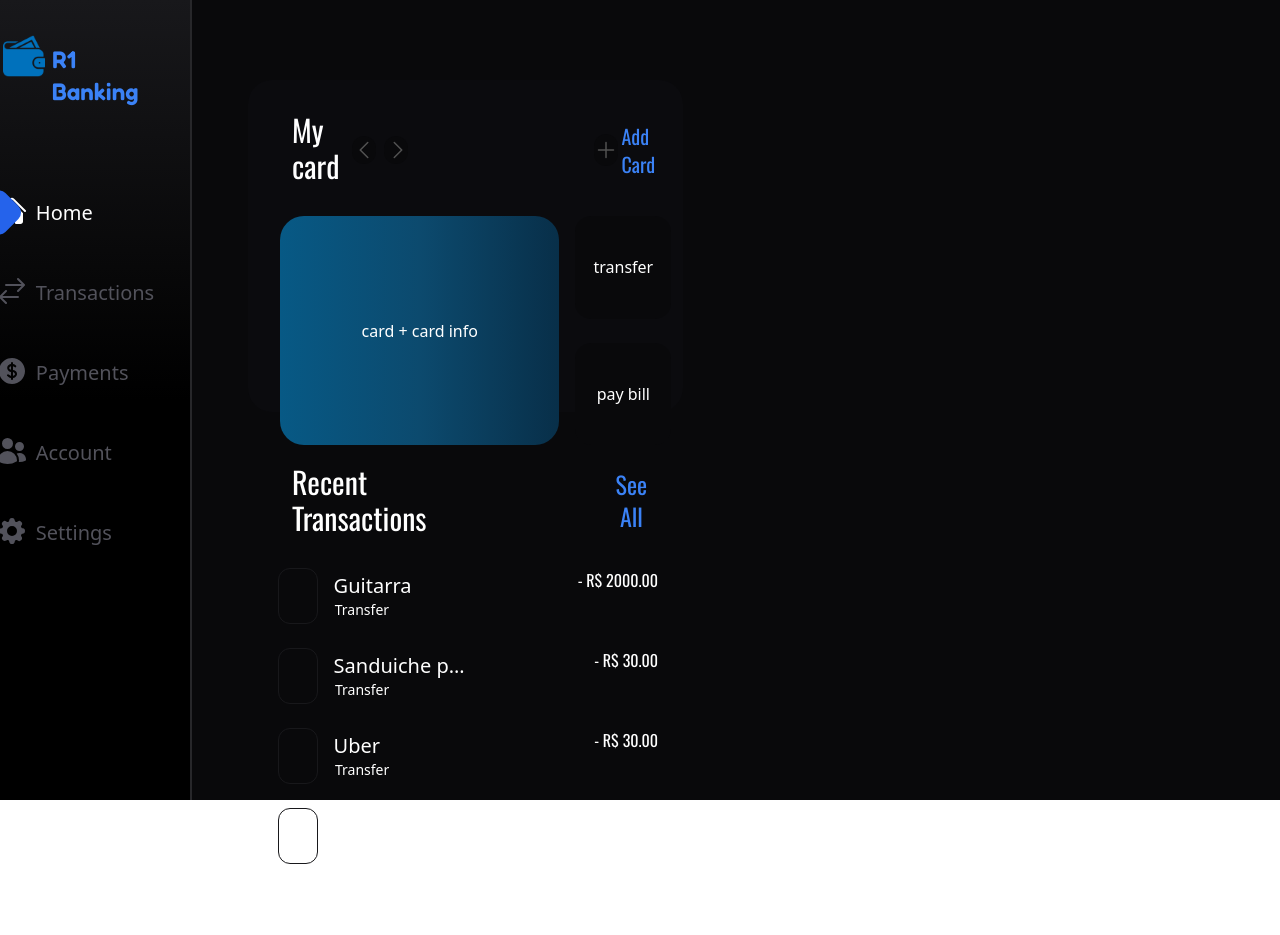
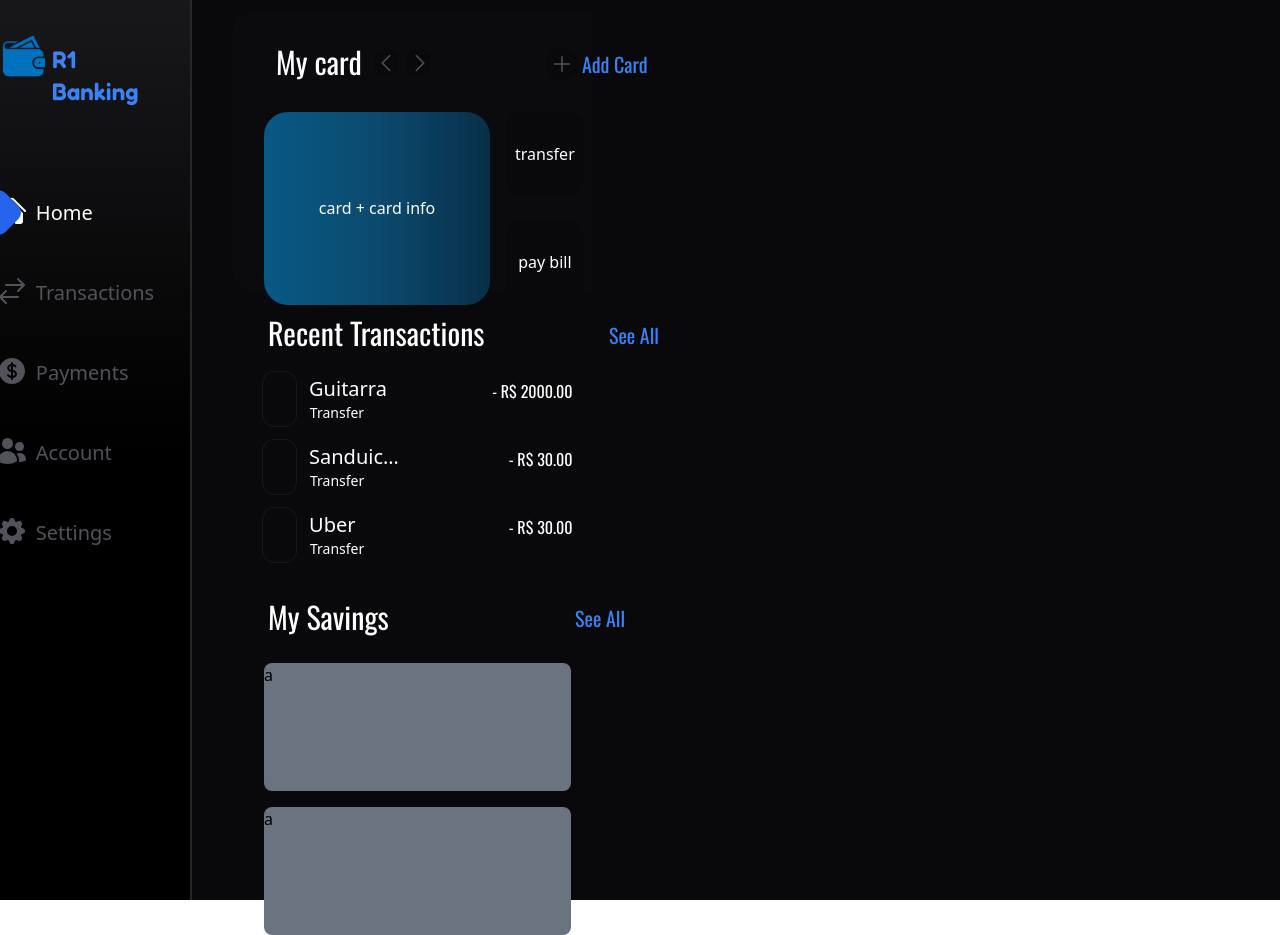
Before and after one commit to Ricardo354/banking_app, a React (Vite) app in the folder frontend/: page / in a window 1280 px wide. Before the commit the page ends 864 px from the top, so only its background shows below. Built offline with nearby package versions, Linux system fonts and the light colour scheme.

Commit message:
Começando layout do My Savings

```diff
--- a/frontend/src/components/Navbar.jsx
+++ b/frontend/src/components/Navbar.jsx
@@ -18,7 +18,7 @@ const Navbar = () => {
 
     return (
         <>
-            <div className="flex flex-col items-center bg-gradient-to-b from-zinc-900 via-black to-black  h-screen max-w-[15%] gap-x-3 border-r-2 border-zinc-800">
+            <div className="flex flex-col items-center bg-gradient-to-b from-zinc-900 via-black to-black max-w-[15%] gap-x-3 border-r-2 border-zinc-800">
                 <div className="mt-3 gap-x-1 flex flex-row mr-6">
                     <img src={walletIcon} alt="wallet_icon" className="w-12 h-12 my-5" />
                     <h1 className="py-[19%] text-blue-500 font-fredoka text-2xl">
--- a/frontend/src/pages/Home.jsx
+++ b/frontend/src/pages/Home.jsx
@@ -2,7 +2,6 @@ import Navbar from "../components/Navbar";
 import { LtIcon, GtIcon, AddIcon } from "../components/Icons";
 
 
-// add brilho no Add Card
 // add brilho nas setinha
 const Home = () => {
 
@@ -10,16 +9,15 @@ const Home = () => {
         { Description: "Guitarra", Category: "Transfer", Price: 2000.00 },
         { Description: "Sanduiche pra Cecilia", Category: "Transfer", Price: 30.00 },
         { Description: "Uber", Category: "Transfer", Price: 30.00 },
-        { Description: "Sorvete pra Cecilia", Category: "Transfer", Price: 16.00 },
     ]
 
     return (
         <>
-            <div className="h-screen flex flex-row bg-zinc-800 bg-zinc-950">
+            <div className=" min-h-[calc(100vh+100px)] flex flex-row bg-zinc-800 bg-zinc-950">
                 <Navbar />
-                <div className="flex flex-col h-screen w-screen">
-                    <div className="mt-20 ml-14 rounded-3xl bg-card-black w-[40%] h-[45%]">
-                        <h1 className="w-[100%] ml-3 font-oswald text-white flex flex-row items-center text-3xl p-8">
+                <div className="flex flex-col w-screen">
+                    <div className="mt-3 ml-10 rounded-l-3xl bg-card-black w-[33%] h-[37%]">
+                        <h1 className="whitespace-nowrap ml-3 font-oswald text-white flex  items-center text-3xl p-8">
                             My card
                             <button className="mt-[1%] bg-zinc-950 rounded-full w-7 ml-3 h-7">
                                 <LtIcon className="w-6 fill-neutral-600" />
@@ -29,11 +27,17 @@ const Home = () => {
                             </button>
 
 
-                            <div className="ml-[50%] flex items-center cursor-pointer">
+                            <div className="ml-[41%] flex items-center cursor-pointer ">
                                 <button className="mt-1 bg-zinc-950 rounded-full w-8 h-8 flex items-center justify-center">
                                     <AddIcon className="w-6 stroke-neutral-600" />
                                 </button>
-                                <h1 className="font-raleway mt-1 ml-1 text-xl text-blue-500">
+                                <h1 className="relative transition-all duration-300transition-all duration-300
+    before:content-[''] before:absolute before:inset-0 before:rounded-md before:blur-md before:opacity-0
+    before:transition-opacity before:duration-300 before:bg-blue-500
+    hover:before:opacity-50 hover:text-blue-300
+    before:content-[''] before:absolute before:inset-0 before:rounded-md before:blur-md before:opacity-0
+    before:transition-opacity before:duration-300 before:bg-blue-500
+    hover:before:opacity-50 hover:text-blue-300 font-raleway mt-1 ml-1 text-xl text-blue-500 ">
                                     Add Card
                                 </h1>
                             </div>
@@ -54,32 +58,64 @@ const Home = () => {
                             </div>
                         </div>
                     </div>
-                    <div className="mt-5 ml-14 rounded-3xl w-[40%] h-[46%]">
-                        <h1 className="ml-3 font-oswald text-white flex flex-row items-center text-3xl p-8">
+                    <div className=" mt-1 ml-12 rounded-3xl w-[33%] ">
+                        <h1 className="whitespace-nowrap font-oswald text-white flex flex-row  text-3xl p-5 ml-2">
                             Recent Transactions
-                            <button className="text-blue-500 font-raleway text-2xl ml-[49%]">
+                            <button className="relative transition-all duration-300transition-all duration-300
+    before:content-[''] before:absolute before:inset-0 before:rounded-md before:blur-md before:opacity-0
+    before:transition-opacity before:duration-300 before:bg-blue-500
+    hover:before:opacity-50 hover:text-blue-300
+    before:content-[''] before:absolute before:inset-0 before:rounded-md before:blur-md before:opacity-0
+    before:transition-opacity before:duration-300 before:bg-blue-500
+    hover:before:opacity-50 hover:text-blue-300 font-raleway mt-[1%] ml-[40%] text-xl text-blue-500">
                                 See All
                             </button>
                         </h1>
 
-                        <div className="flex flex-col gap-y-6">
+                        <div className="flex flex-col gap-y-3 ">
                             {mockTransaction.map((transaction) =>
 
-                                <div className="flex justify-between text-white w-[90%] h-14 ml-[7%]">
-                                    <div className="border border-zinc-900 rounded-xl w-[10%] h-30">
+                                <div className="flex justify-between text-white w-[90%] h-14 ml-[6%]">
+                                    <div className="border border-zinc-900 rounded-xl w-[11%] h-30">
                                     </div>
 
-                                    <h1 className="flex-1 font-raleway -mt-1 ml-2 p-2 text-xl truncate">
+                                    <h1 className="flex-1 font-raleway -mt-1 ml-1 p-2 text-xl truncate">
                                         {transaction.Description}
                                         <p className="ml-[1%] text-sm">{transaction.Category}</p>
                                     </h1>
 
-                                    <h1 className="font-oswald ml-[30%] mr-3  text-md text-white">
+                                    <h1 className="font-oswald ml-[30%] mr-3 mt-2 text-md text-white">
                                         {transaction.Category === "Transfer" ? "-" : "+"} R$ {transaction.Price.toFixed(2)}
                                     </h1>
 
                                 </div>
                             )}
+                        </div>
+
+
+                    </div>
+                    <div className="mt-1 p-5  ml-10 rounded-l-3xl w-[33%] h-[37%]">
+                        <h1 className="whitespace-nowrap font-oswald text-white flex flex-row  text-3xl p-3 ml-1">
+                            My Savings
+                            <button className="relative transition-all duration-300transition-all duration-300
+    before:content-[''] before:absolute before:inset-0 before:rounded-md before:blur-md before:opacity-0
+    before:transition-opacity before:duration-300 before:bg-blue-500
+    hover:before:opacity-50 hover:text-blue-300
+    before:content-[''] before:absolute before:inset-0 before:rounded-md before:blur-md before:opacity-0
+    before:transition-opacity before:duration-300 before:bg-blue-500
+    hover:before:opacity-50 hover:text-blue-300 font-raleway mt-[1%] ml-[64%] text-xl text-blue-500">
+                                See All
+                            </button>
+                        </h1>
+                        <div className="ml-3 flex flex-col ">
+                            <div className="rounded-lg mt-4 bg-gray-500 h-32">
+                                a
+                            </div>
+                            <div className="rounded-lg mt-4 bg-gray-500 h-32">
+                                a
+                            </div>
+
+
                         </div>
 
                     </div>
```
